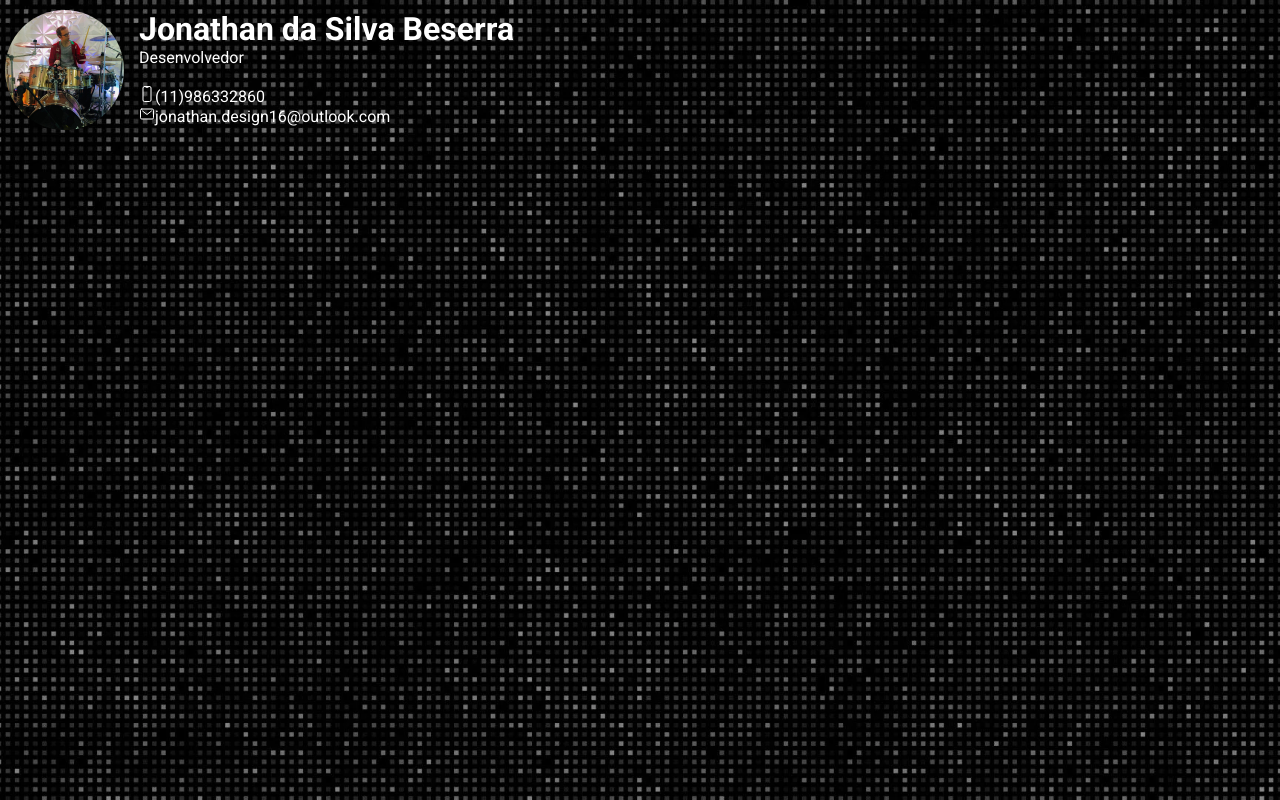
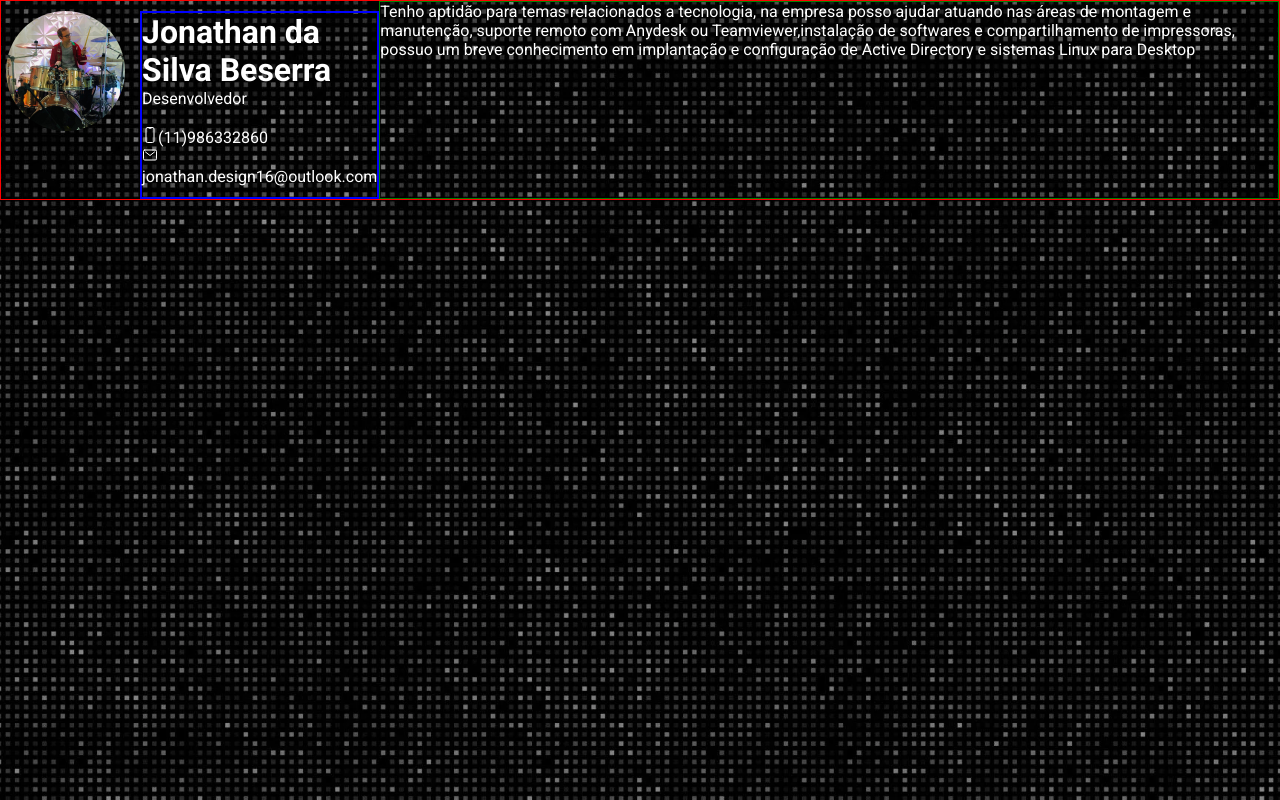
Before and after one commit to JohnSilva98/Curriculo, a plain HTML site: page index.html in a window 1280 px wide. Drawn offline with nearby package versions, Linux system fonts and the light colour scheme.

Commit message:
commir vbase

```diff
--- a/index.html
+++ b/index.html
@@ -42,6 +42,15 @@
             >
           </div>
         </div>
+        <div id="resumo">
+          <p>
+            Tenho aptidão para temas relacionados a tecnologia, na empresa posso
+            ajudar atuando nas áreas de montagem e manutenção, suporte remoto
+            com Anydesk ou Teamviewer,instalação de softwares e compartilhamento
+            de impressoras, possuo um breve conhecimento em implantação e
+            configuração de Active Directory e sistemas Linux para Desktop
+          </p>
+        </div>
       </div>
     </header>
 
--- a/styles.css
+++ b/styles.css
@@ -15,8 +15,8 @@ body {
 }
 /*personal info*/
 #info {
+  border: 1px solid red;
   display: flex;
-  width: auto;
   height: 200px;
 }
 
@@ -29,16 +29,24 @@ body {
   margin: 10px 5px;
 }
 #personalData {
+  border: 2px solid blue;
   margin-left: 10px;
   color: var(--main-color);
   display: flex;
   flex-direction: column;
   margin-top: 10px;
 }
+
 #number a,
 #email a {
   text-decoration: none;
-}
-a {
   color: var(--main-color);
 }
+
+#resumo {
+  border: 1px solid green;
+  color: var(--main-color);
+}
+
+#resumo p {
+}
```
